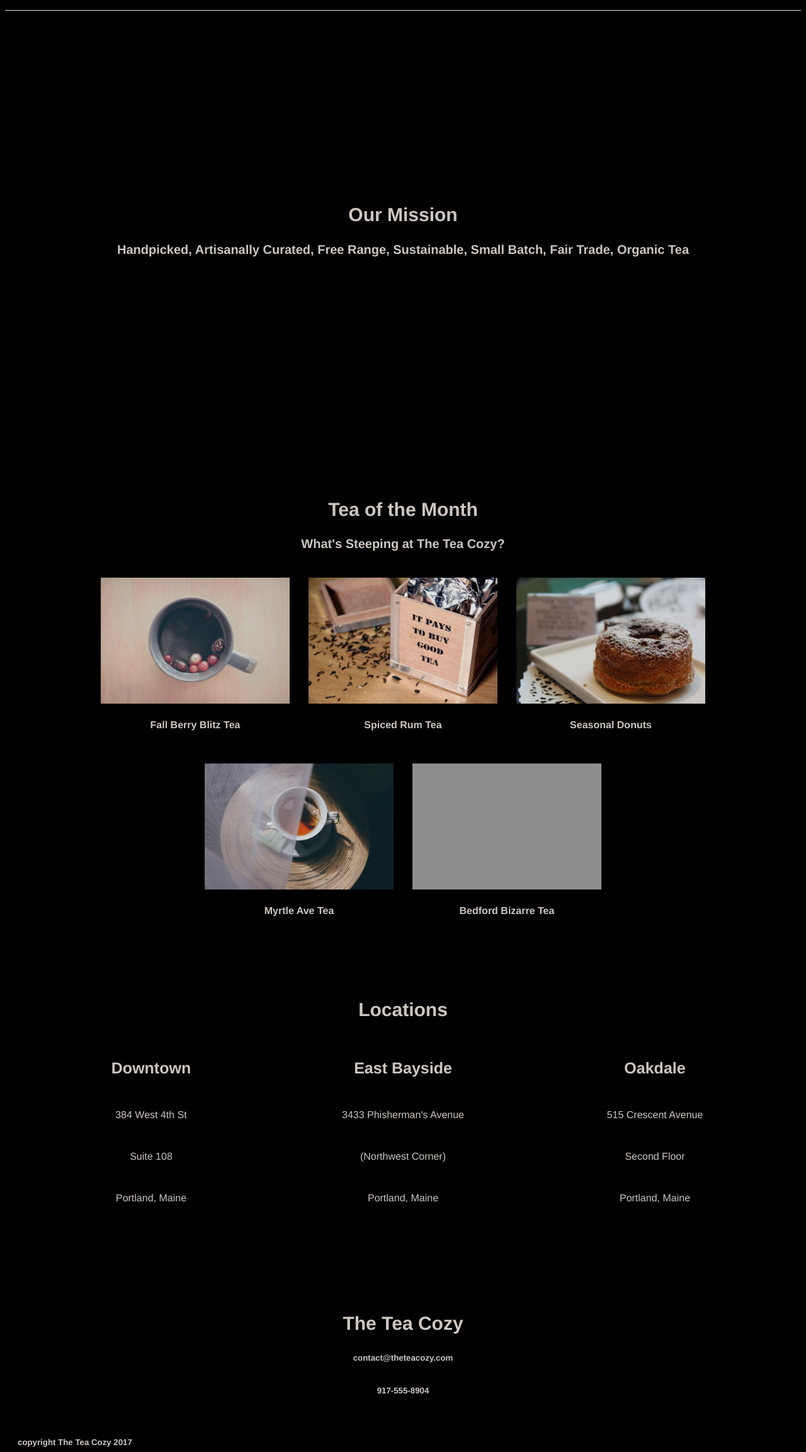
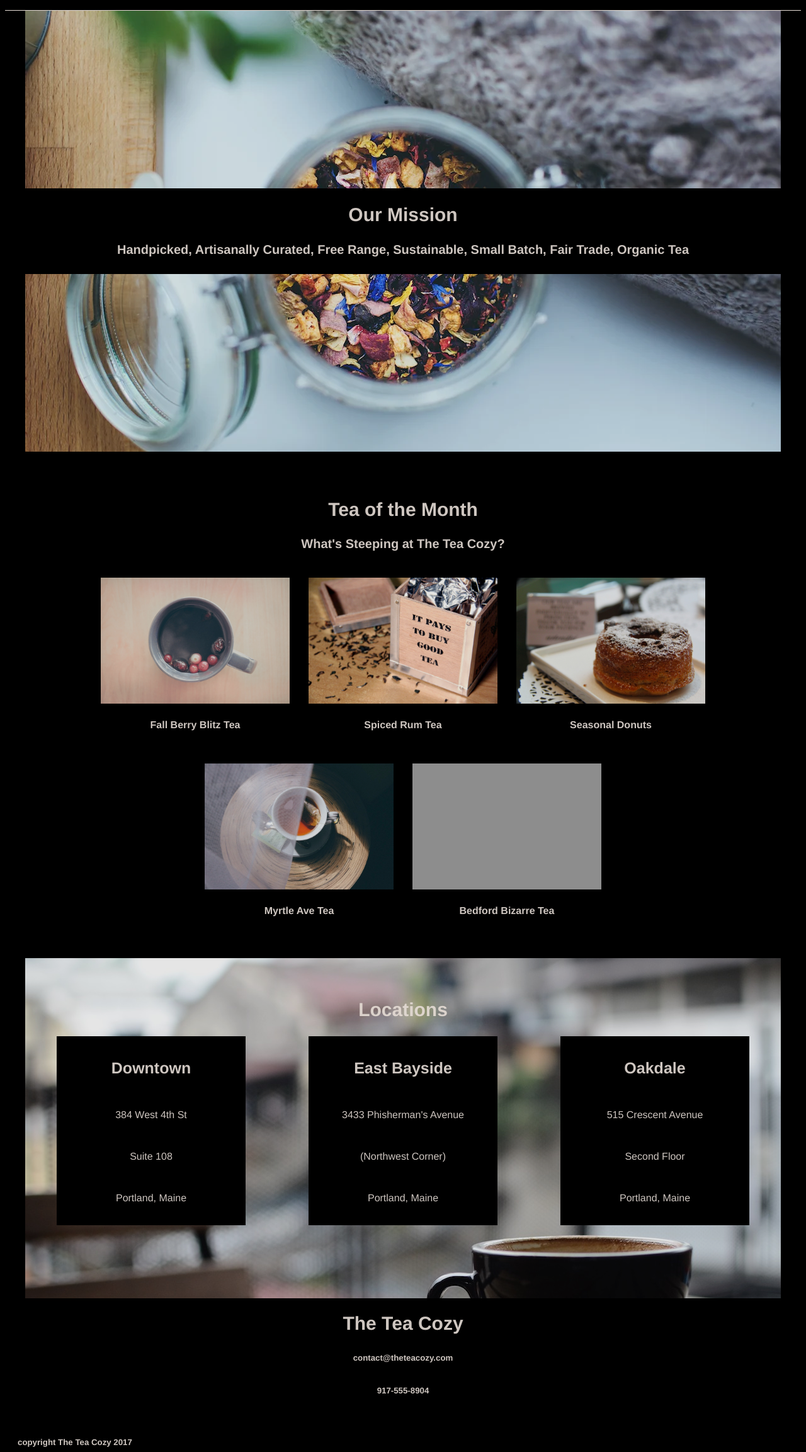
Before and after one commit to OlgaLightning/theteacozy, a plain HTML site: page index.html in a window 1280 px wide. Shown: the part 61-2366 px from the top of the page at 63% size. Drawn offline with Linux system fonts and the light colour scheme; grey boxes are pictures that could not be loaded.

Commit message:
Update style.css

```diff
--- a/style.css
+++ b/style.css
@@ -27,7 +27,7 @@ body {
 }
 
 .header {
-    background-image: url(photos/mission-background.webp);
+    background-image: url(mission-background.webp);
     height: 700px;
     width: 1200px;
     display: flex;
@@ -69,7 +69,7 @@ figure {
 }
 
 .locations {
-    background-image: url(photos/locations-background.jpg);
+    background-image: url(locations-background.jpg);
     width: 1200px;
     height: 500px;
     padding-top: 40px;
```
